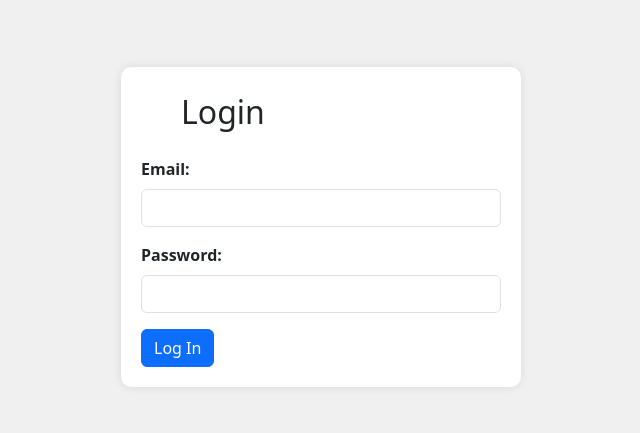
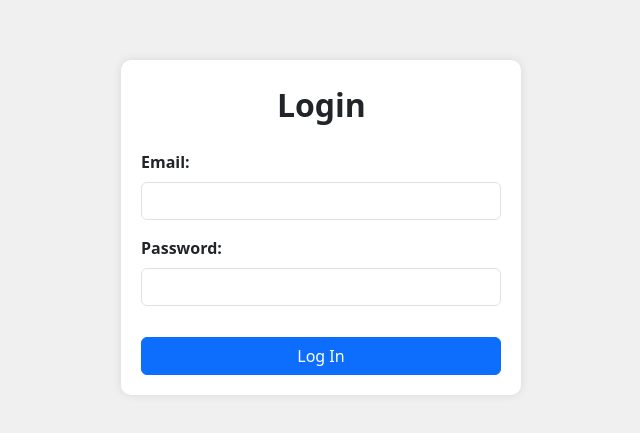
Before and after one commit to happypoot300/App-Dev-Midterm-Case-Study, a React (Create React App) app: page /login in a window 1280 px wide. Shown: the part 173-606 px from the top of the page, without its empty margins (319-959 px from the left). Built offline with nearby package versions, Linux system fonts and the light colour scheme.

Commit message:
added error message on login and bootstrap

```diff
--- a/src/css modules/loginpage.module.css
+++ b/src/css modules/loginpage.module.css
@@ -1,4 +1,3 @@
-/*login*/
 .loginContainer {
     display: flex;
     justify-content: center;
@@ -7,7 +6,6 @@
     background-color: #f0f0f0;
 }
 
-
 .loginForm {
     background: white;
     padding: 20px;
@@ -15,14 +13,17 @@
     box-shadow: 0 0 10px rgba(0, 0, 0, 0.1);
     width: 400px;
     max-width: 90%;
+    text-align: center; /* Ensure all elements inside are centered */
 }
 
 .header {
+    margin-bottom: 20px;
+    font-weight: bold;
+    font-size: 2rem;
     text-align: center;
-    margin-bottom: 20px;
+    width: 78%; /* Ensure full width for centering */
 }
 
-/*error message*/
 .textDanger {
     color: red;
     text-align: center;
@@ -30,6 +31,9 @@
 
 label {
     font-weight: bold;
+    display: block;
+    text-align: left; /* Keep labels aligned left */
+    width: 100%;
 }
 
 input {
@@ -37,3 +41,11 @@ input {
     padding: 10px;
     margin-bottom: 15px;
 }
+
+button {
+    display: block;
+    width: 100%; /* Make button full width */
+    margin-top: 15px;
+    padding: 10px;
+    text-align: center; /* Center text inside button */
+}
--- a/src/pages/LoginPage.jsx
+++ b/src/pages/LoginPage.jsx
@@ -1,5 +1,4 @@
 import React, { useState } from 'react';
-// CSS style
 import Style from "../css modules/loginpage.module.css";
 import { useNavigate } from 'react-router-dom';
 
@@ -7,28 +6,39 @@ const LoginPage = () => {
   const [username, setUsername] = useState('');
   const [password, setPassword] = useState('');
   const [error, setError] = useState('');
+  const [loading, setLoading] = useState(false); // For disabling the button during login attempt
   const navigate = useNavigate();
 
   const handleSubmit = (event) => {
     event.preventDefault();
+
+    // Reset error message on every attempt
+    setError('');
+
     const hardcodedUser = {
-      username: '1@example.com', //ussername of login
-      password: '123', //password of login
+      username: '1@example.com', // Correct username for login
+      password: '123', // Correct password for login
     };
 
-    if (username === hardcodedUser.username && password === hardcodedUser.password) {
-      console.log('Login successful!');
-      navigate('/');
+    if (username !== hardcodedUser.username) {
+      setError('Invalid email or password'); // Email is incorrect
+    } else if (username === hardcodedUser.username && password !== hardcodedUser.password) {
+      setError('Invalid Password'); // Password is incorrect
     } else {
-      setError('Invalid username or password');
+      // If both are correct
+      setLoading(true); // Set loading to true when logging in
+      setTimeout(() => {
+        console.log('Login successful!');
+        navigate('/'); // Redirect on successful login
+      }, 2000); // Simulate a delay for the login process
     }
   };
 
   return (
     <div className={Style.loginContainer}>
       <div className={Style.loginForm}>
-        <h2 className={Style.header}>Login</h2> {}
-        {error && <p className={Style.textDanger}>{error}</p>}
+        <h2 className={Style.header}>Login</h2>
+        {error && <p className={Style.textDanger}>{error}</p>} {/* Show error if it exists */}
         <form onSubmit={handleSubmit}>
           <div className="mb-3">
             <label htmlFor="username" className="form-label">Email:</label>
@@ -37,7 +47,10 @@ const LoginPage = () => {
               className="form-control"
               id="username"
               value={username}
-              onChange={(e) => setUsername(e.target.value)}
+              onChange={(e) => {
+                setUsername(e.target.value);
+                setError(''); // Clear error when typing again
+              }}
               required
             />
           </div>
@@ -48,11 +61,20 @@ const LoginPage = () => {
               className="form-control"
               id="password"
               value={password}
-              onChange={(e) => setPassword(e.target.value)}
+              onChange={(e) => {
+                setPassword(e.target.value);
+                setError(''); // Clear error when typing again
+              }}
               required
             />
           </div>
-          <button type="submit" className="btn btn-primary">Log In</button>
+          <button
+            type="submit"
+            className="btn btn-primary"
+            disabled={loading} // Disable button when loading
+          >
+            {loading ? 'Logging In...' : 'Log In'}
+          </button>
         </form>
       </div>
     </div>
```
Also changed, not shown: 1 other file (tests, documents, lock files or other folders).
